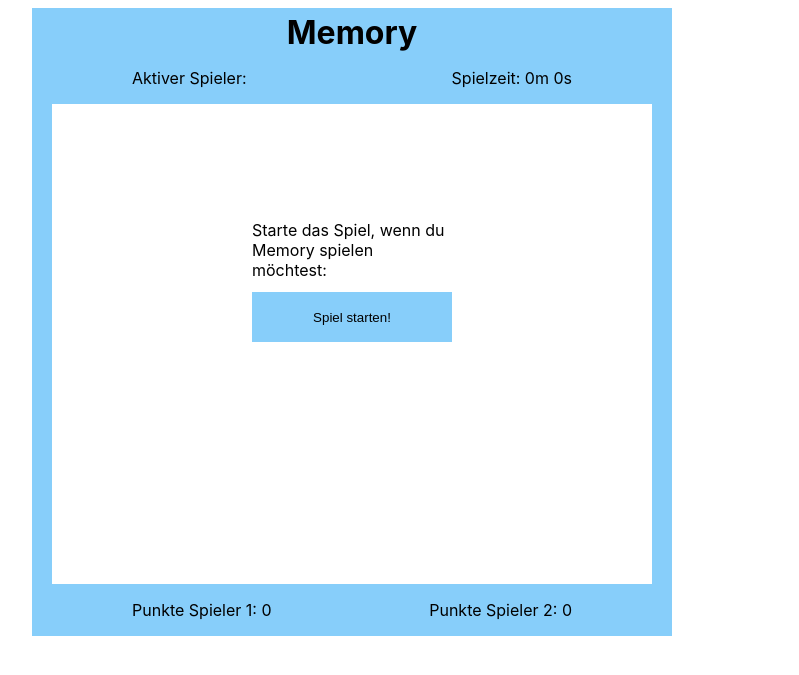
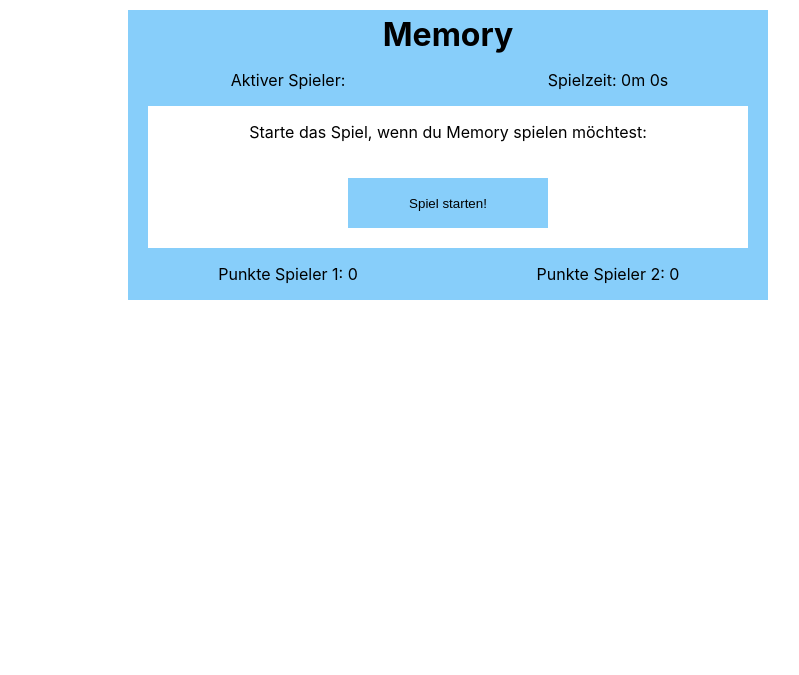
Before and after one commit to CoderXXL/alisPhpMemory, a PHP site: page / in a window 1280 px wide. Shown: the top 675 px of the page, without its empty margins (288-1087 px from the left). Run offline with PHP 8.4, Linux system fonts and the light colour scheme.

Commit message:
fix: css grid

```diff
--- a/assets/css/style.css
+++ b/assets/css/style.css
@@ -3,27 +3,38 @@
     body {
         font-family: -apple-system, BlinkMacSystemFont, 'Segoe UI', Roboto, Oxygen, Ubuntu, Cantarell, 'Open Sans', 'Helvetica Neue', sans-serif;
         font-size: 16px;
+
+        width: 35%;
+        margin: 10px auto;
     }
 
     .container {
-        display: flex;
-        justify-content: center;
-        align-items: center;
-        flex-direction: column;
+        position: absolute;
     }
+
+    .hide {
+        display: none;
+    }
+
+    .show {
+        display: inline;
+    }
+
+    /* Match */
 
     .match {
         display: grid;
-        text-align: left;
-        grid-template-columns: auto auto auto;
-        grid-template-rows: auto;
+        text-align: center;
+        grid-template-columns: 320px 320px;
+        grid-template-rows: auto auto auto;
 
         background-color: lightskyblue;
     }
 
     #matchfield {
-        width: 600px;
-        position: relative;
+        grid-column: 1 / -1;
+        grid-row: 2 / 3;
+
         background-color: white;
 
         border-style: solid;
@@ -31,24 +42,10 @@
         border-color: lightskyblue;
     }
 
-    .hide {
-        visibility: hidden;
-    }
-
-    .show {
-        visibility: visible;
-    }
-
     /* Header */
 
     header {
-        width: 600px;
-
         padding-top: 5px;
-
-        border-style: solid;
-        border-width: 0px 20px;
-        border-color: lightskyblue;
         background-color: lightskyblue;
     }
 
@@ -57,41 +54,19 @@
         margin: 0;
     }
 
-    .gameInfo {
-        grid-column: 1 / -1;
-        margin: 0 100px;
-    }
-
-    #activePlayer {
-        float: left;
-    }
-
-    #timer {
-        float: right;
-    }
-
     /* Start Form */
 
-    #startForm {
-        position: absolute;
-        left: 200px;
-        top: 100px;
-        right: 200px;
-    }
-
     #playerName {
-        position: relative;
         height: 20px;
-        width: 195px;
+        width: 190px;
 
         margin-bottom: 10px;
     }
 
     #startMemory {
-        position: relative;
         height: 50px;
         width: 200px;
-        top: -40px;
+        margin-bottom: 20px;
 
         background-color: lightskyblue;
         border: none;
@@ -106,7 +81,6 @@
         height: 100px;
 
         margin: 10px;
-
         float: left;
     }
 
@@ -143,13 +117,3 @@
             transform: rotateY(0deg);
         }
     }
-
-    /* Footer */
-
-    #pointsPlayerOne {
-        float: left;
-    }
-
-    #pointsPlayerTwo {
-        float: right;
-    }
--- a/assets/js/core.js
+++ b/assets/js/core.js
@@ -7,10 +7,8 @@ window.onload = function() {
 
     const form = document.getElementById("playerName");
 
-    form.addEventListener("keyup", event => {
-        if (event.keyCode == 13) {
-            document.getElementById("startMemory").click();
-        }
+    form.addEventListener("submit", function (event) {
+        event.preventDefault();
     });
 }
 
@@ -84,12 +82,6 @@ function startMemory() {
         htmlElement = document.getElementById("cards");
         htmlElement.classList.replace("hide", "show");
 
-        htmlElement = document.getElementById("createGameText");
-        htmlElement.classList.replace("show", "hide");
-
-        htmlElement = document.getElementById("startMemory");
-        htmlElement.classList.replace("show", "hide");
-
         game = new Game(playerOne, playerTwo);
 
         loadCards();
--- a/index.html
+++ b/index.html
@@ -19,18 +19,20 @@
         </header>
 
         <div class="match">
-            <div class="gameInfo">
+            <div class="gameInfoPlayer">
                 <p id="activePlayer">Aktiver Spieler:</p>
+            </div>
+            <div class="gameInfoTimer">
                 <p id="timer">Spielzeit: 0m 0s</p>
             </div>
 
             <section id="matchfield">
 
-                <div id="startForm">
-                    <p id="createGameText" class="show">Starte das Spiel, wenn du Memory spielen möchtest:</p>
+                <div id="startForm" class="show">
+                    <p id="createGameText">Starte das Spiel, wenn du Memory spielen möchtest:</p>
                     <form name="createGame">
                         <input type="text" id="playerName" class="hide"><br>
-                        <button type="button" id="startMemory" class="show">Spiel starten!</button>
+                        <button type="button" id="startMemory">Spiel starten!</button>
                     </form>
                 </div>
 
@@ -62,8 +64,10 @@
 
             </section>
 
-            <div class="gameInfo">
-                <p id="pointsPlayerOne">Punkte Spieler 1: 0</p>
+            <div class="gameInfoPlayerOne">
+                 <p id="pointsPlayerOne">Punkte Spieler 1: 0</p>
+             </div>
+            <div class="gameInfoPlayerTwo">
                 <p id="pointsPlayerTwo">Punkte Spieler 2: 0</p>
             </div>
         </div>
```
